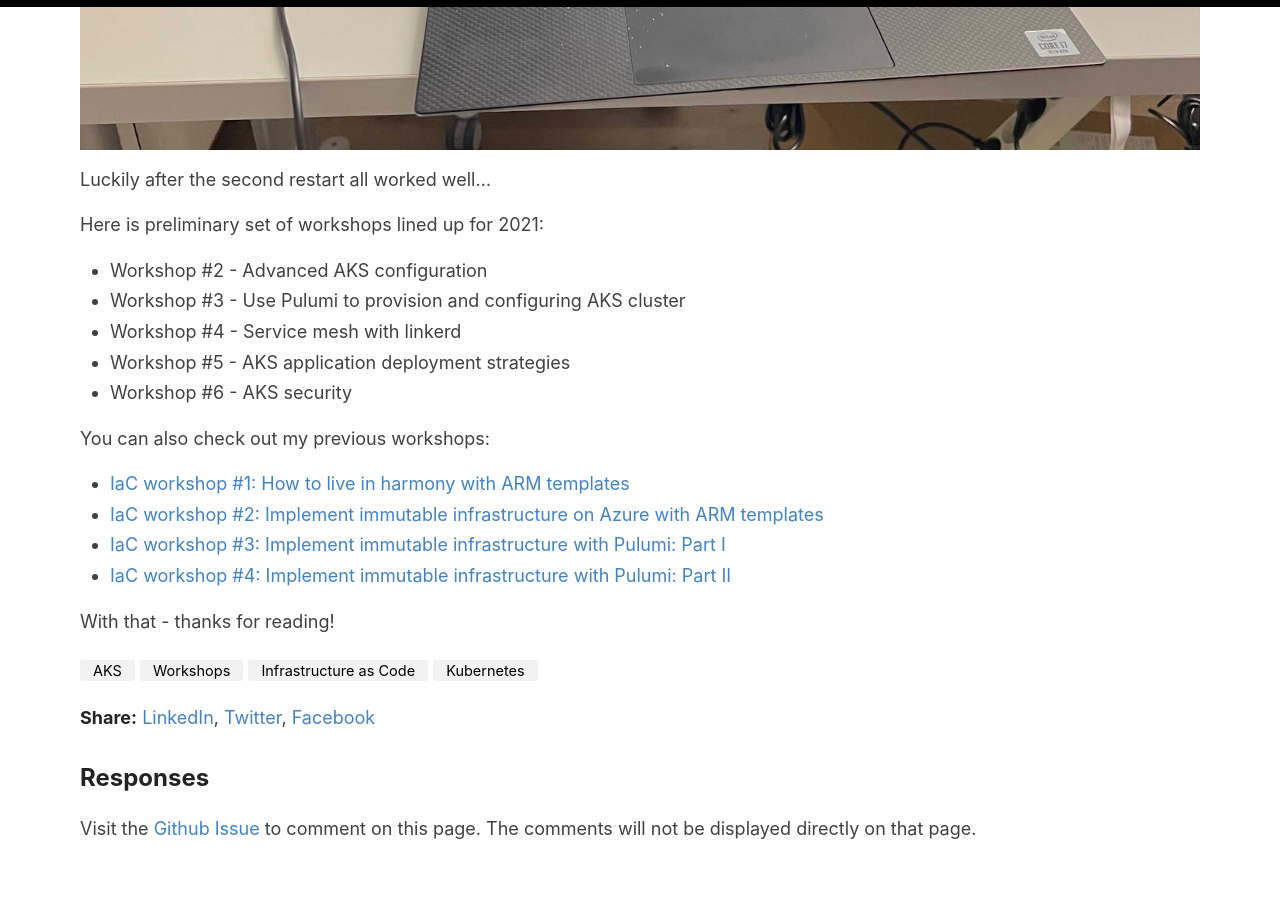
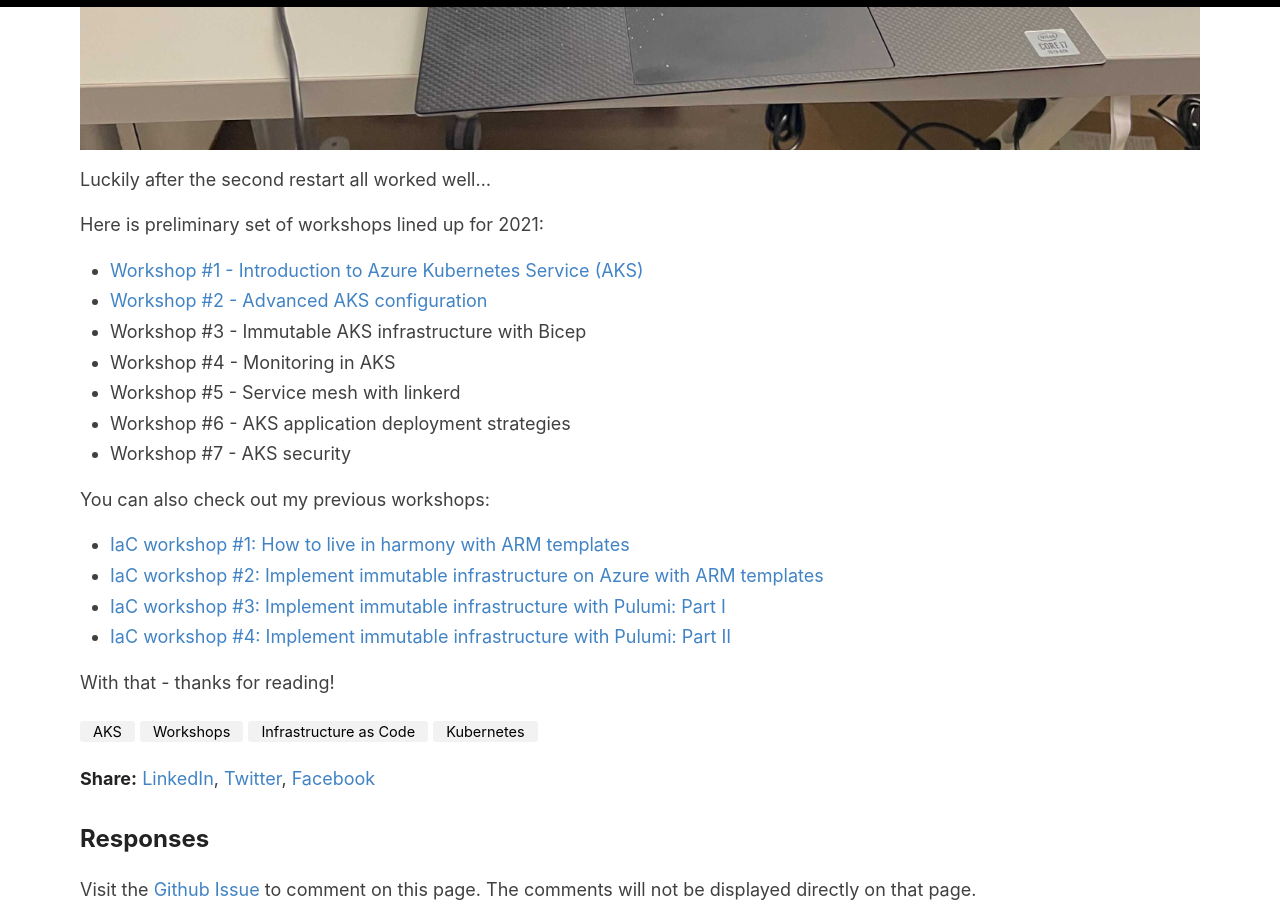
Before and after one commit to evgenyb/evgenyb.github.io, a Jekyll site: the page built from _posts/2021-02-09-azure-kubernetes-service-aks-workshop-1-labs.md, in a window 1280 px wide and 900 px high, scrolled down 2143 px. Built offline with Jekyll 4.4.1, drawn with Linux system fonts in a browser that asks for light colours; nearby versions of some CDN libraries.

Commit message:
Update links to the WS

```diff
--- a/_posts/2021-02-09-azure-kubernetes-service-aks-workshop-1-labs.md
+++ b/_posts/2021-02-09-azure-kubernetes-service-aks-workshop-1-labs.md
@@ -26,11 +26,13 @@ Luckily after the second restart all worked well...
 
 Here is preliminary set of workshops lined up for 2021:
 
-* Workshop #2 - Advanced AKS configuration
-* Workshop #3 - Use Pulumi to provision and configuring AKS cluster
-* Workshop #4 - Service mesh with linkerd
-* Workshop #5 - AKS application deployment strategies
-* Workshop #6 - AKS security
+* [Workshop #1 - Introduction to Azure Kubernetes Service (AKS)](https://borzenin.com/azure-kubernetes-service-aks-workshop-1-labs/)
+* [Workshop #2 - Advanced AKS configuration](https://borzenin.com/azure-kubernetes-service-aks-workshop-2-labs/)
+* Workshop #3 - Immutable AKS infrastructure with Bicep
+* Workshop #4 - Monitoring in AKS
+* Workshop #5 - Service mesh with linkerd
+* Workshop #6 - AKS application deployment strategies
+* Workshop #7 - AKS security
 
 You can also check out my previous workshops:
 
```
Also changed, not shown: _posts/2021-04-20-azure-kubernetes-service-aks-workshop-2-labs.md (+1 -1 lines).
